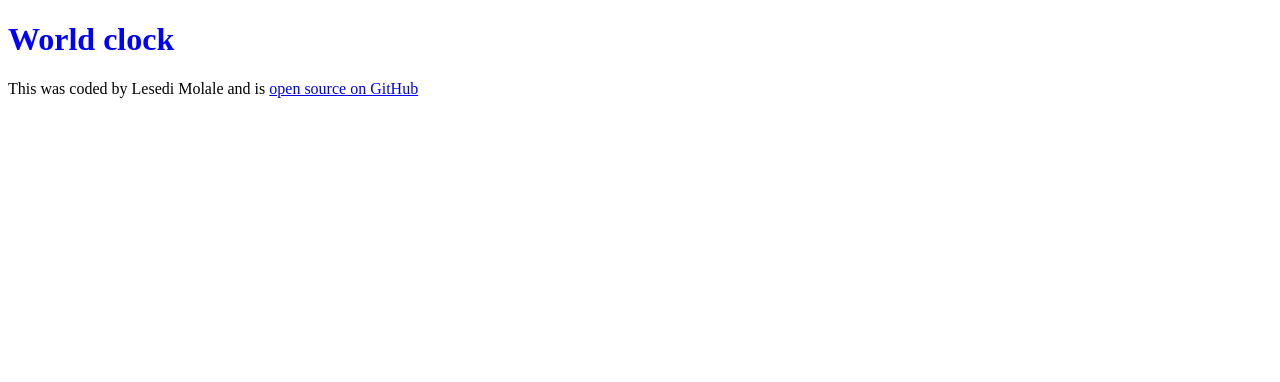
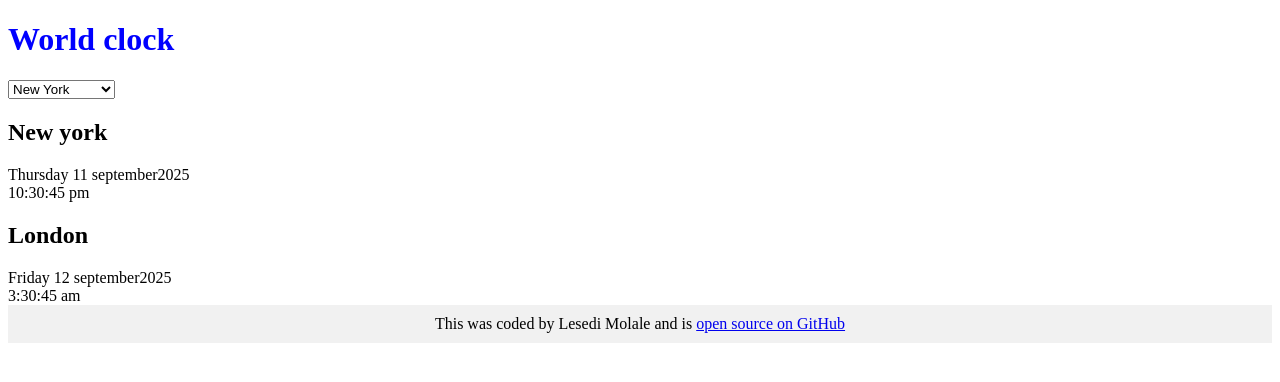
Before and after one commit to Lesedineo/world-clock, a plain HTML site: page index.html in a window 1280 px wide. Drawn offline with Linux system fonts and the light colour scheme.

Commit message:
added the basic html

```diff
--- a/css/styles.css
+++ b/css/styles.css
@@ -1,3 +1,8 @@
 h1 {
   color: blue;
 }
+footer {
+  background-color: #f1f1f1;
+  padding: 10px;
+  text-align: center;
+}
--- a/index.html
+++ b/index.html
@@ -7,8 +7,30 @@
     <title>World clock</title>
   </head>
   <body>
+    <div class="clocks">
     <h1>World clock</h1>
-    <div id="clocks"></div>
+    <select id="city">
+      <option value="America/New_York">New York</option>
+      <option value="Europe/London">London</option>
+      <option value="Asia/Tokyo">Tokyo</option>
+      <option value="Australia/Sydney">Sydney</option>
+      <option value="Africa/Johannesburg">Johannesburg</option>
+      <option value="America/Los_Angeles">Los Angeles</option>
+      <option value="Europe/Berlin">Berlin</option>
+      </select>
+
+      <div class="city-time">
+        <h2>New york</h2>
+        <div class="date"> Thursday 11 september2025</div>
+        <div class="time">10:30:45 pm</div>
+      </div>
+
+        <div class="city-time">
+            <h2>London</h2>
+            <div class="date"> Friday 12 september2025</div>
+            <div class="time">3:30:45 am</div>
+
+    </div>
     <footer>
       This was coded by Lesedi Molale and is
       <a href="https://github.com/LesediNeo/world-clock" target="_blank"
@@ -16,5 +38,6 @@
       >
     </footer>
     <script src="javascript/index.js"></script>
-  </body>
+
+</body>
 </html>
```
